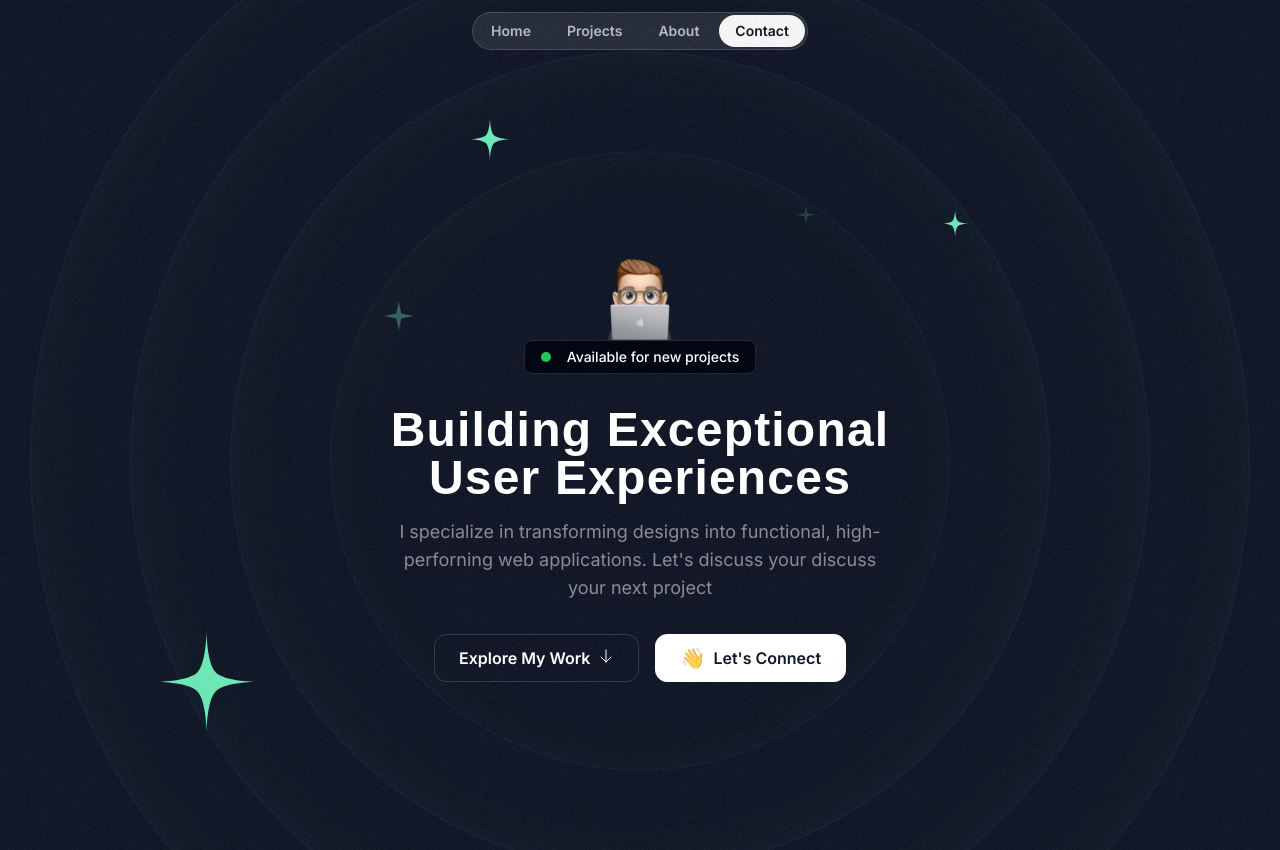
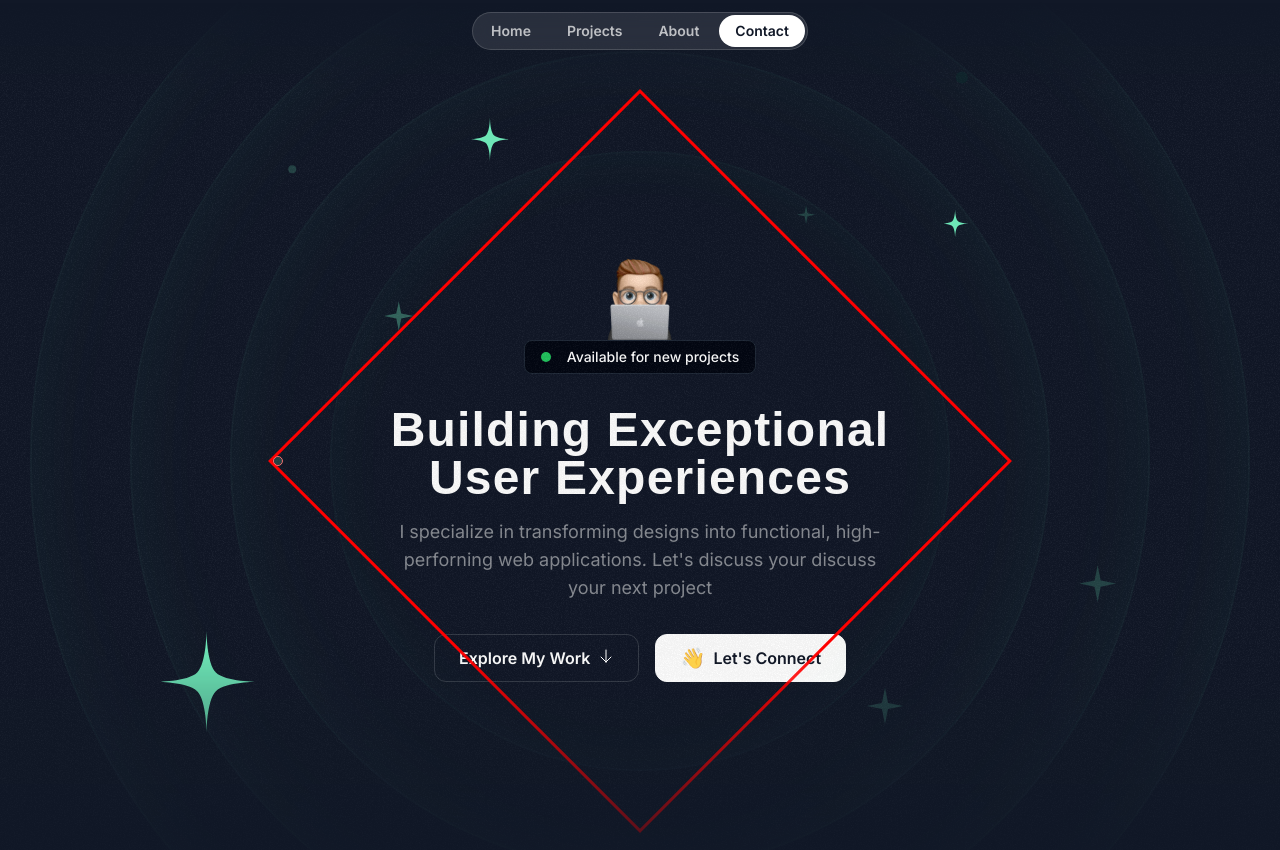
Before and after one commit to Joshuaosunlakin3433/Personal-Portfolio--NextJs, a Next.js app: page / in a window 1280 px wide. Shown: the top 850 px of the page. Built offline with nearby package versions, Linux system fonts and the light colour scheme; a web font is replaced by a local one.

Commit message:
completed hero section with the animations

```diff
--- a/src/components/HeroOrbit.tsx
+++ b/src/components/HeroOrbit.tsx
@@ -4,19 +4,25 @@ export const HeroOrbit = ({
   children,
   size,
   rotation,
-}: PropsWithChildren<{ size: number; rotation:number }>) => {
+  outline,
+  outlineColor,
+  outlineWidth,
+}: PropsWithChildren<{ size: number; rotation:number; outline?: string; outlineColor?: string; outlineWidth?: number }>) => {
   return (
     <div className="absolute top-1/2 left-1/2 -translate-x-1/2 -translate-y-1/2">
       <div
-        className=""
+        className="flex justify-start items-start"
 
         style={{
             height: `${size}px`,
              width: `${size}px`,
              transform: `rotate(${rotation}deg)`,
+             outline: `${outline}`,
+             outlineColor: `${outlineColor}`,
+             outlineWidth: `${outlineWidth}`,
             }}
       >
-        <div className="inline-flex "style={{transform: `rotate(${rotation * -1}deg)`}}>{children}</div>
+        <div className="inline-flex" style={{transform: `rotate(${rotation * -1}deg)`}}>{children}</div>
       </div>
     </div>
   );
--- a/src/sections/Header.tsx
+++ b/src/sections/Header.tsx
@@ -1,6 +1,6 @@
 export const Header = () => {
   return (
-    <div className="flex justify-center items-center fixed top-3 w-full">
+    <div className="flex justify-center items-center fixed top-3 w-full z-10">
       <nav className="flex gap-1 items-center p-0.5 border border-white/15 rounded-full bg-white/10 backdrop-blur">
         <a href="#" className="nav-item">Home</a>
         <a href="#" className="nav-item">Projects</a>
--- a/src/sections/Hero.tsx
+++ b/src/sections/Hero.tsx
@@ -9,6 +9,7 @@ import SparkleIcon from "@/assets/icons/sparkle.svg";
 export const HeroSection = () => {
   return (
     <div className="py-32 md:py-48 lg:py-60 relative z-0 overflow-x-clip">
+      <div className="absolute inset-0 [mask-image:linear-gradient(to_bottom,transparent,black_10%,black_70%,transparent)]">
       <div
         className="absolute inset-0 -z-30 opacity-5"
         style={{
@@ -34,6 +35,7 @@ export const HeroSection = () => {
         <SparkleIcon className="size-8 text-emerald-300/20" />
       </HeroOrbit>
 
+{/* Sparkles */}
       <HeroOrbit size={430} rotation={-14}>
         <SparkleIcon className="size-8 text-emerald-300/20" />
       </HeroOrbit>
@@ -42,6 +44,27 @@ export const HeroSection = () => {
         <SparkleIcon className="size-5 text-emerald-300/20" />
       </HeroOrbit>
 
+      <HeroOrbit size={530} rotation = {180}>
+        <SparkleIcon className="size-10 text-emerald-300/20" />
+      </HeroOrbit>
+
+      <HeroOrbit size={710} rotation = {150}>
+        <SparkleIcon className="size-10 text-emerald-300/20" />
+      </HeroOrbit>
+
+{/* circles */}
+      <HeroOrbit size={720} rotation = {85}>
+        <div className="size-3 rounded-full bg-emerald-900/20"></div>
+      </HeroOrbit>
+
+      <HeroOrbit size={520} rotation = {-45} outline = "solid" outlineColor="red" outlineWidth={1}>
+        <div className="size-2 rounded-full bg-emerald-300/20 outline outline-1 outline-red-400"></div>
+      </HeroOrbit>
+
+      <HeroOrbit size={650} rotation = {-5}>
+        <div className="size-2 rounded-full bg-emerald-300/20"/>
+      </HeroOrbit>
+      </div>
       <div className="container">
         <div className="flex flex-col items-center">
           <Image
@@ -62,7 +85,7 @@ export const HeroSection = () => {
           </h1>
           <p className="text-center mt-4 text-white/50 md:text-lg">
             I specialize in transforming designs into functional,
-            high-perforning web applications. Let's discuss your discuss your
+            high-perforning web applications. Let&apos;s discuss your discuss your
             next project
           </p>
         </div>
@@ -73,7 +96,7 @@ export const HeroSection = () => {
           </button>
           <div className="inline-flex gap-2 items-center border border-white bg-white h-12 px-6 rounded-xl text-gray-900">
             <div className="text-xl animate-pulse">👋 </div>
-            <span className=" font-semibold capitalize">Let's connect</span>
+            <span className=" font-semibold capitalize">Let&apos;s connect</span>
           </div>
         </div>
       </div>
```
